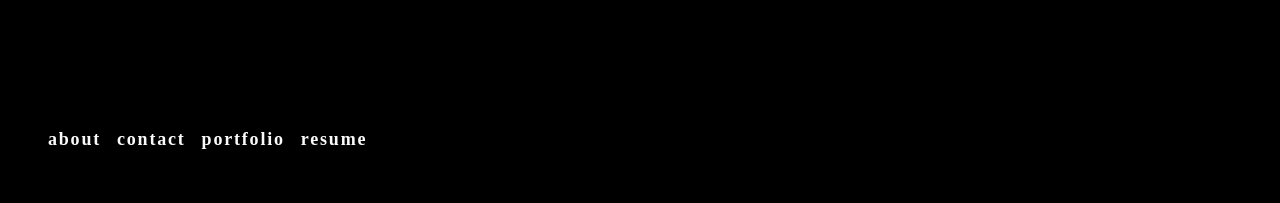
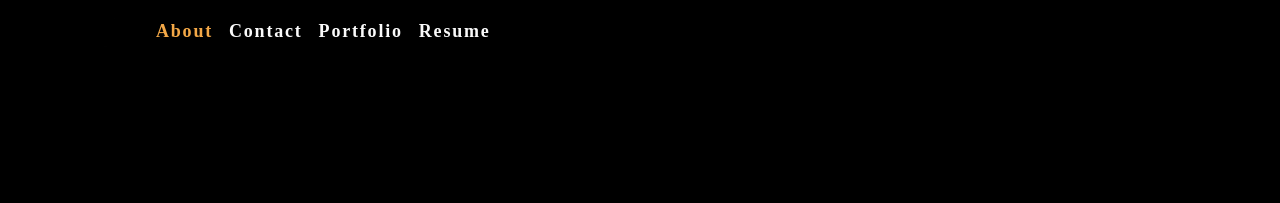
Before and after one commit to KristenDLR/Dev-Portfolio, a React (Create React App) app: page / in a window 1280 px wide. Shown: the top 203 px of the page. Built offline with nearby package versions, Linux system fonts and the light colour scheme; no server answers.

Commit message:
nav active

```diff
--- a/src/App.js
+++ b/src/App.js
@@ -2,14 +2,42 @@ import React from 'react';
 import About from './components/About/About';
 import Nav from './components/Nav/Nav';
 import Contact from './components/Contact/Contact';
+import { useState } from 'react';
+
 
 function App() {
+
+  const [tabs] = useState([
+    {
+      name: "about",
+      description:
+        "Who am I?",
+    },
+    {
+      name: "contact",
+    description: "Get in touch with me"
+  },
+    {
+      name: "portfolio",
+      description: "A breif snapshot of some of my diverse work"
+    },
+    {
+      name: "resume",
+      description: "Examine my prior experience",
+    },
+  ]);
+
+  const [currentTab, setCurrentTab] = useState(tabs[0]);
 
 
 
   return (
     <div>
-      <Nav></Nav>
+      <Nav
+        tabs={tabs}
+        setCurrentTab={setCurrentTab}
+        currentTab={currentTab}
+      ></Nav>
       <main>
         <About></About>
         <Contact></Contact>
--- a/src/components/Contact/Contact.js
+++ b/src/components/Contact/Contact.js
@@ -1,6 +1,7 @@
 import React from "react";
 import { send } from 'emailjs-com';
 import { useState } from 'react';
+import { capitalizeFirstLetter } from '../../utils/helpers';
 // require('dotenv').config()
 
 
@@ -46,7 +47,7 @@ function Contact(props) {
 
   return (
     <section>
-      <h1>{currentTab.name}</h1>
+      <h1>{capitalizeFirstLetter(currentTab.name)}</h1>
 
       <div>
         <form onSubmit={onSubmit}>
--- a/src/components/Nav/Nav.js
+++ b/src/components/Nav/Nav.js
@@ -1,44 +1,36 @@
-import React from 'react';
+import React, { useEffect } from 'react';
 import logo from '../../assets/cover/KristenDeLaRosa.gif';
-
-function Nav() {
-  const tabs = [
-    {
-      name: "about",
-      description:
-        "Who am I?",
-    },
-    {
-      name: "contact",
-    description: "Get in touch with me"
-  },
-    {
-      name: "portfolio",
-      description: "A breif snapshot of some of my diverse work"
-    },
-    {
-      name: "resume",
-      description: "Examine my prior experience",
-    },
-  ];
+import { capitalizeFirstLetter } from "../../utils/helpers";
 
 
-const tabSelected = (name) => {
-    console.log(`${name} clicked`)
-  }
+function Nav(props) {
+
+  const {
+    tabs = [],
+    setCurrentTab,
+    currentTab,
+  } = props;
+
+  useEffect(() => {
+    document.title = capitalizeFirstLetter(currentTab.name);
+  }, [currentTab]);
+// const tabSelected = (name) => {
+//     console.log(`${name} clicked`)
+//   }
 
   return (
-    <header>
-  <img src = {logo} alt="Kristen De La Rosa Logo" height = "100px"/>
-  <nav>
-    <ul className="flex-row">
+    <header className="flex-row px-1">
+       <nav>
+       <ul className="flex-row">
+        <img src = {logo} alt="Kristen De La Rosa Logo" height = "100px"/>
+
        {tabs.map((tab) => (
         <li
-          className="mx-1"
+          className={`mx-1 ${currentTab.name === tab.name && 'navActive'}`}
           key={tab.name}
         >
-          <span onClick={() => tabSelected(tab.name)}>
-            {tab.name}
+          <span onClick={() => {setCurrentTab(tab)}}>
+          {capitalizeFirstLetter(tab.name)}
           </span>
         </li>
       ))}
```
